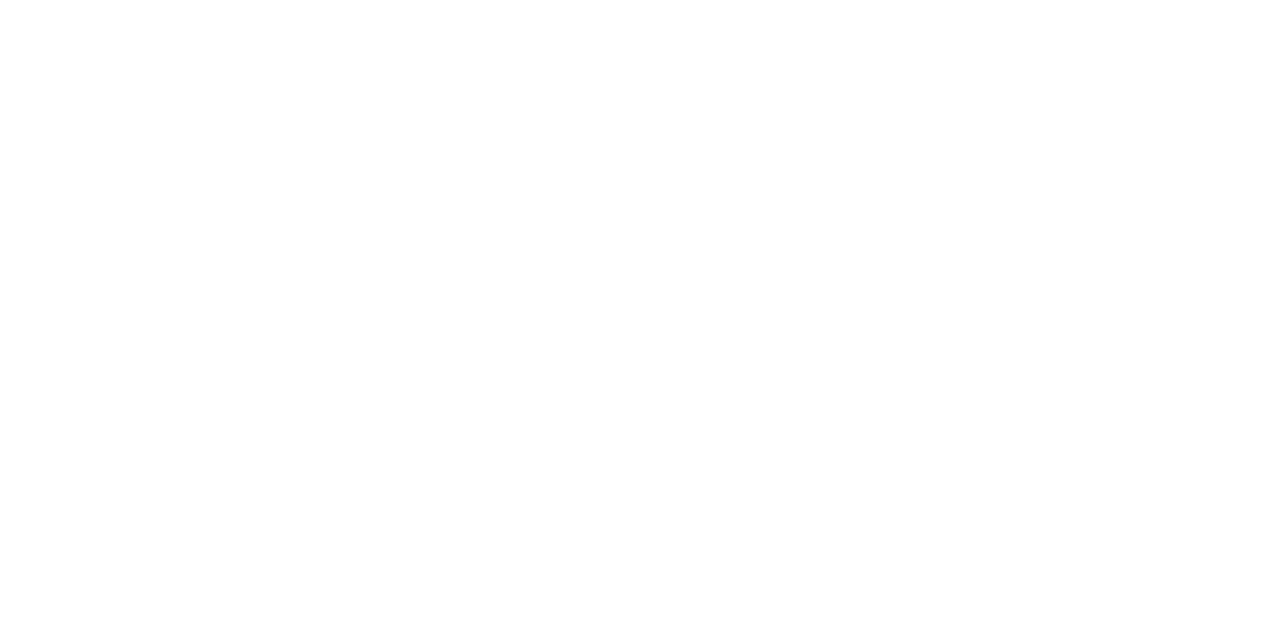
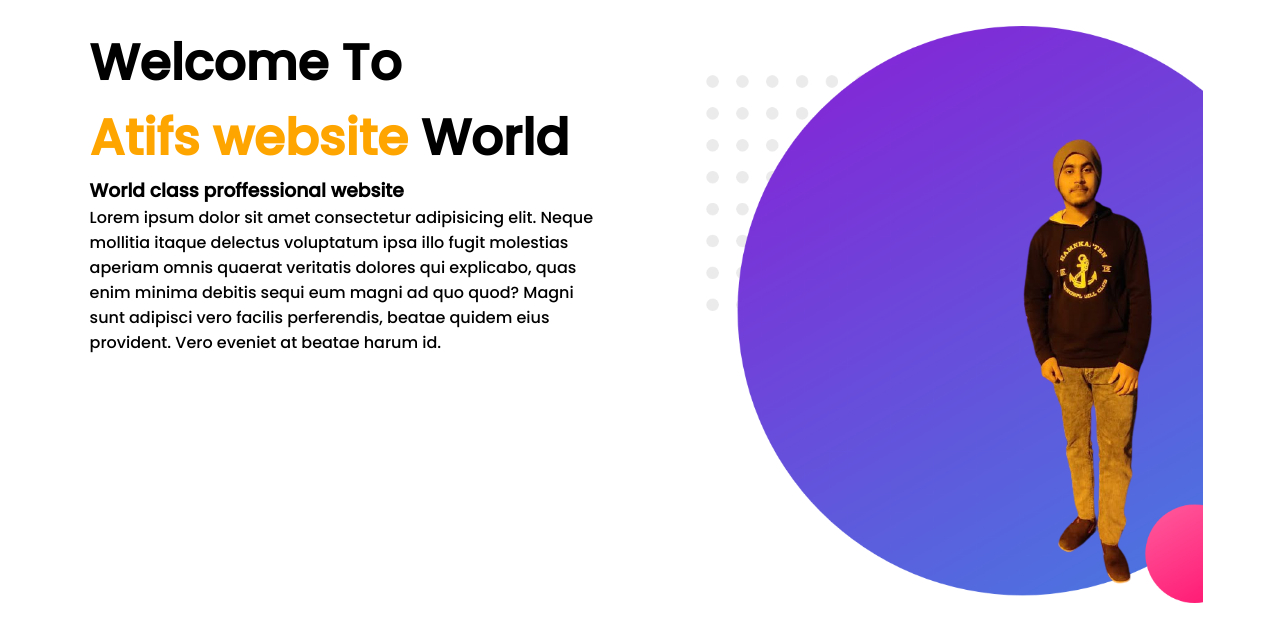
Before and after one commit to deenmdatif/project-5, a plain HTML site: page index.html in a window 1280 px wide. Drawn offline with Linux system fonts and the light colour scheme.

Commit message:
new update

```diff
--- a/index.html
+++ b/index.html
@@ -5,8 +5,28 @@
     <meta charset="UTF-8">
     <meta http-equiv="X-UA-Compatible" content="IE=edge">
     <meta name="viewport" content="width=device-width, initial-scale=1.0">
-    <title>Document</title>
+    <title>Project 5</title>
+    <link rel="stylesheet" href="style.css">
 </head>
+<section>
+    <div class="half-width">
+        <h1>Welcome To</h1>
+        <h1>
+            <span class="peterName">Atifs website</span> World
+        </h1>
+        <h3>World class proffessional website</h3>
+        <p>Lorem ipsum dolor sit amet consectetur adipisicing elit. Neque mollitia itaque delectus voluptatum ipsa illo fugit molestias aperiam omnis quaerat veritatis dolores qui explicabo, quas enim minima debitis sequi eum magni ad quo quod? Magni sunt
+            adipisci vero facilis perferendis, beatae quidem eius provident. Vero eveniet at beatae harum id.</p>
+    </div>
+    <div class="half-width ">
+        <div class="background-img">
+            <img class="imgTitle" src="img/atif.png" alt="">
+        </div>
+
+    </div>
+
+
+</section>
 
 <body>
 
--- /dev/null
+++ b/style.css
@@ -0,0 +1,42 @@
+@import url('https://fonts.googleapis.com/css2?family=Poppins:wght@100;200;500&display=swap');
+body {
+    font-family: 'Poppins', sans-serif;
+}
+
+* {
+    margin: 0;
+    padding: 0;
+}
+
+h1 {
+    font-size: 50px;
+}
+
+.peterName {
+    color: orange;
+}
+
+.half-width {
+    width: 40%;
+    float: left;
+    margin-left: 5%;
+    padding-left: 2%;
+    margin-top: 2%;
+    margin-bottom: 2%;
+}
+
+.background-img {
+    background-image: url(img/backgrond.png);
+    background-position: center;
+    background-size: cover;
+    background-repeat: no-repeat;
+    position: relative;
+}
+
+.imgTitle {
+    align-items: center;
+    align-content: center;
+    text-align: center;
+    display: block;
+    margin-left: 30%;
+}
```
Also changed, not shown: img/atif.png (added), img/backgrond.png (added).
